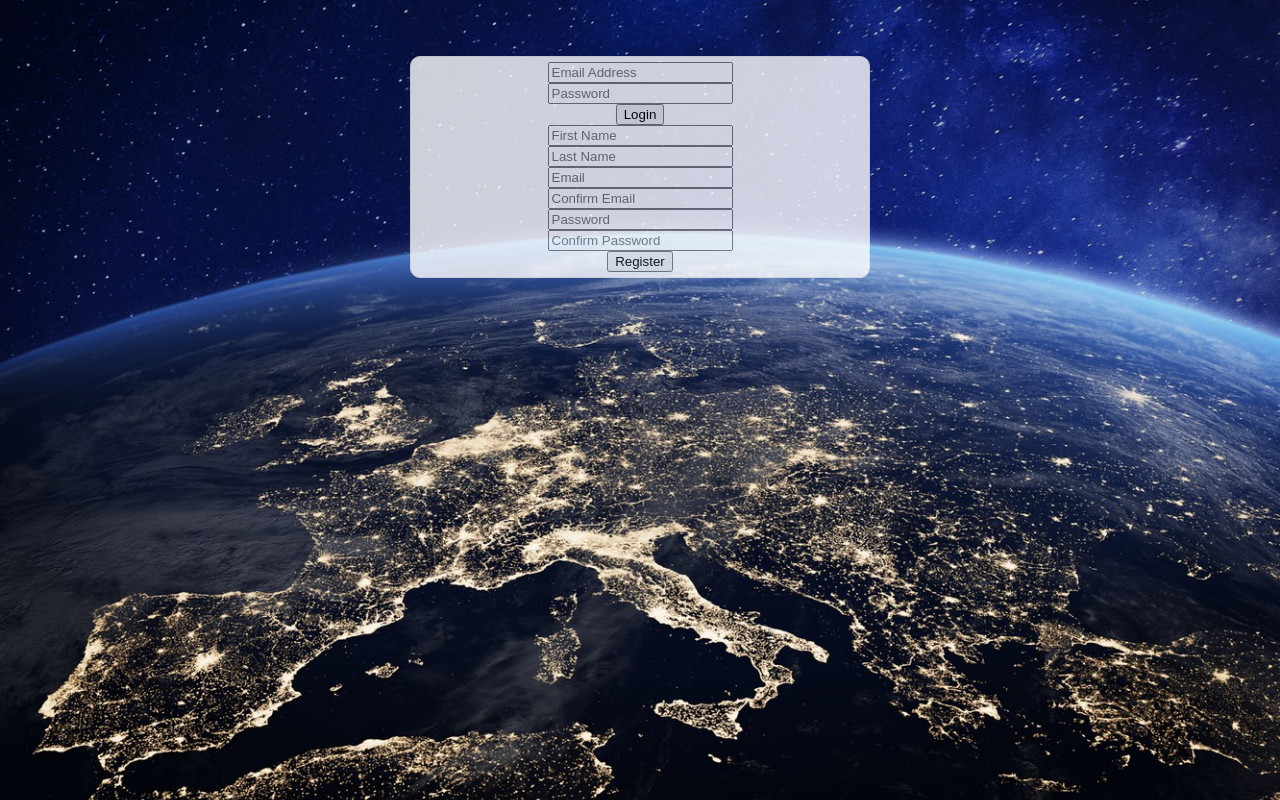
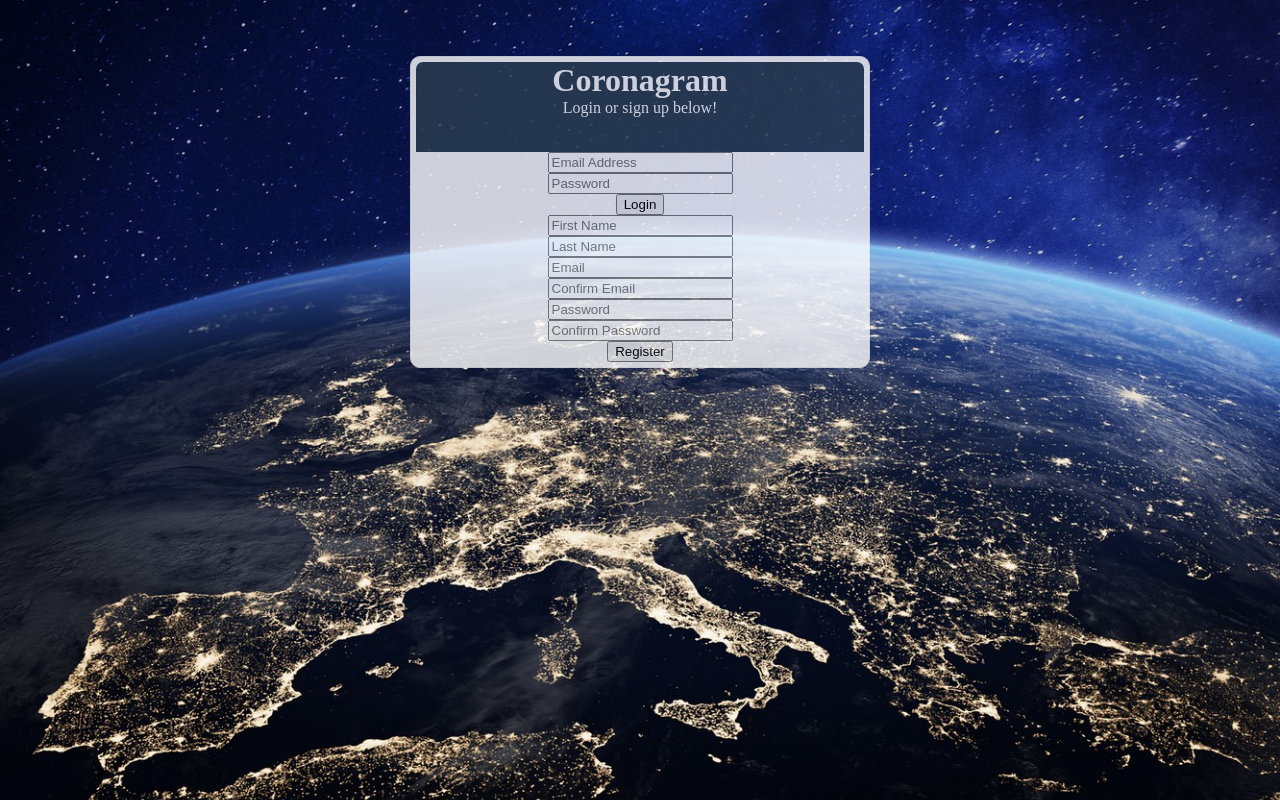
Before and after one commit to Israel-Miles/Social_Site_Cybersecurity, a PHP site: page /register.php in a window 1280 px wide. Run offline with PHP 8.4, Linux system fonts and the light colour scheme.

Commit message:
panel header

```diff
--- a/assets/css/register_style.css
+++ b/assets/css/register_style.css
@@ -1,5 +1,6 @@
 html, body {
     height: 100%;
+    color: white;
 }
 
 form {
@@ -32,3 +33,18 @@ body {
     padding: 5px;
     opacity: 0.8;
 }
+
+.login_header {
+    width: 100%;
+    height: 90px;
+    background-color: #2c3e50;
+    text-align: center;
+    border-top-left-radius: 7px;
+    border-top-right-radius: 7px;
+}
+
+.login_header h1 {
+    margin-top: 0;
+    margin-bottom: 0;
+
+}
--- a/register.php
+++ b/register.php
@@ -16,6 +16,10 @@
 <body>
     <div class="wrapper">
         <div class="login_box">
+            <div class="login_header">
+                <h1>Coronagram</h1>
+                Login or sign up below!
+            </div>
             <form action="register.php" method="POST">
                 <input type="email" name="login_email" placeholder="Email Address" required
                     value="<?php
```
